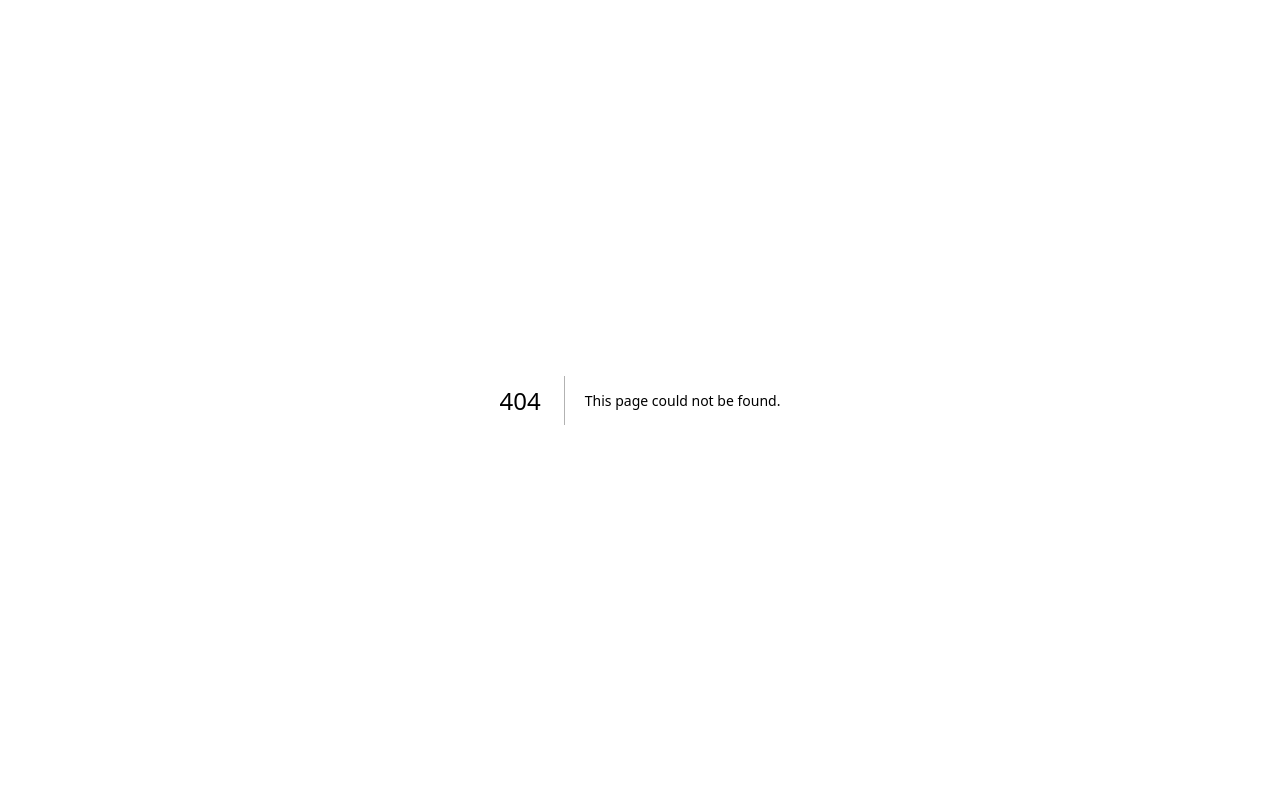
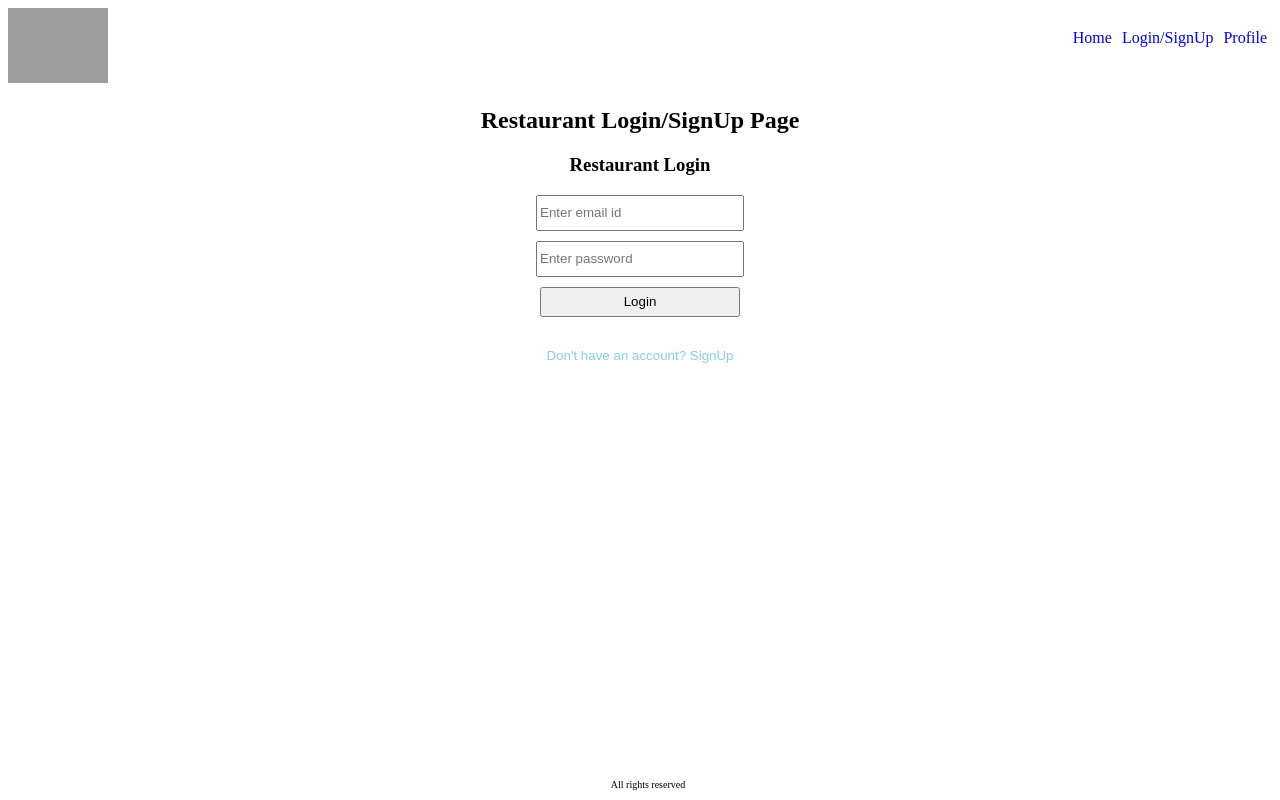
Before and after one commit to theripper1116/restaurent-app, a Next.js app: page /restaurant in a window 1280 px wide. Before the commit this address had no page. Built offline with nearby package versions, Linux system fonts and the light colour scheme; grey boxes are pictures that could not be loaded.

Commit message:
Modified names

```diff
--- a/src/app/_components/RestaurentHeader.js
+++ b/src/app/_components/RestaurantHeader.js
@@ -1,6 +1,6 @@
 import Link from "next/link";
 
-const RestaurentHeader = () => {
+const RestaurantHeader = () => {
   return (
     <div className="header-wrapper">
       <div className="logo">
@@ -24,4 +24,4 @@ const RestaurentHeader = () => {
   );
 };
 
-export default RestaurentHeader;
+export default RestaurantHeader;
--- a/src/app/_components/RestaurentLogin.js
+++ b/src/app/_components/RestaurantLogin.js
@@ -1,7 +1,7 @@
-const RestaurentLogin = () => {
+const RestaurantLogin = () => {
   return (
     <>
-      <h3>Restaurent Login</h3>
+      <h3>Restaurant Login</h3>
       <div className="input-wrapper">
         <input
           className="input-field"
@@ -23,4 +23,4 @@ const RestaurentLogin = () => {
   );
 };
 
-export default RestaurentLogin;
+export default RestaurantLogin;
--- a/src/app/_components/RestaurentSignUp.js
+++ b/src/app/_components/RestaurantSignUp.js
@@ -1,7 +1,7 @@
-const RestaurentSignUp = () => {
+const RestaurantSignUp = () => {
   return (
     <>
-      <h3>Restaurent Login</h3>
+      <h3>Restaurant Login</h3>
       <div className="input-wrapper">
         <input
           className="input-field"
@@ -54,4 +54,4 @@ const RestaurentSignUp = () => {
   );
 };
 
-export default RestaurentSignUp;
+export default RestaurantSignUp;
--- a/src/app/restaurent/page.js
+++ b/src/app/restaurant/page.js
@@ -4,19 +4,19 @@ import { useState } from "react";
 
 import "./style.css";
 
-import RestaurentHeader from "../_components/RestaurentHeader";
-import RestaurentLogin from "../_components/RestaurentLogin";
-import RestaurentSignUp from "../_components/RestaurentSignUp";
-import RestaurentFooter from "./RestaurentFooter";
+import RestaurantHeader from "../_components/RestaurantHeader";
+import RestaurantLogin from "../_components/RestaurantLogin";
+import RestaurantSignUp from "../_components/RestaurantSignUp";
+import RestaurantFooter from "./RestaurantFooter";
 
 const Restaurent = () => {
   const [login, setLogin] = useState(true);
   return (
     <>
       <div className="container">
-        <RestaurentHeader />
+        <RestaurantHeader />
         <h2>Restaurant Login/SignUp Page</h2>
-        {login ? <RestaurentLogin /> : <RestaurentSignUp />}
+        {login ? <RestaurantLogin /> : <RestaurantSignUp />}
 
         <div>
           <button
@@ -29,7 +29,7 @@ const Restaurent = () => {
           </button>
         </div>
       </div>
-      <RestaurentFooter />
+      <RestaurantFooter />
     </>
   );
 };
```
Also changed, not shown: src/app/restaurant/RestaurantFooter.js (renamed from src/app/restaurent/RestaurentFooter.js), src/app/restaurant/style.css (renamed from src/app/restaurent/style.css).
